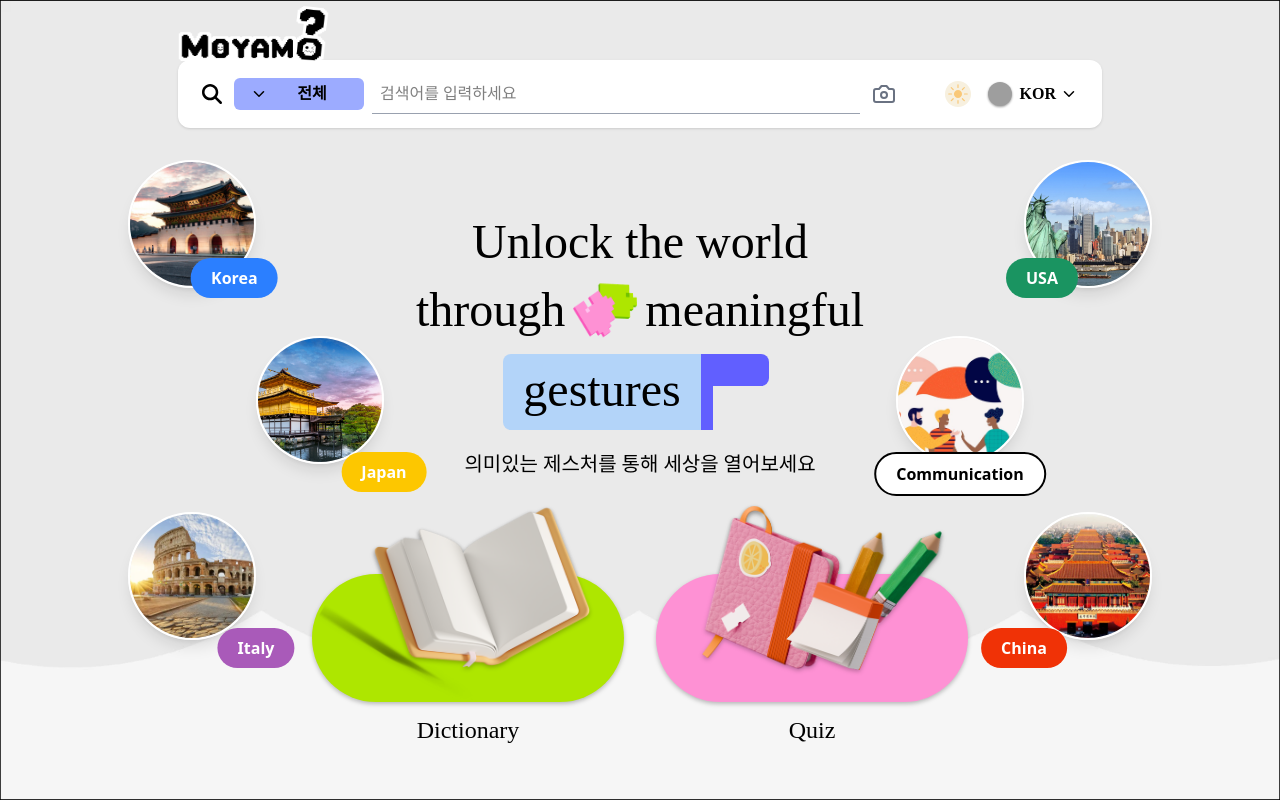
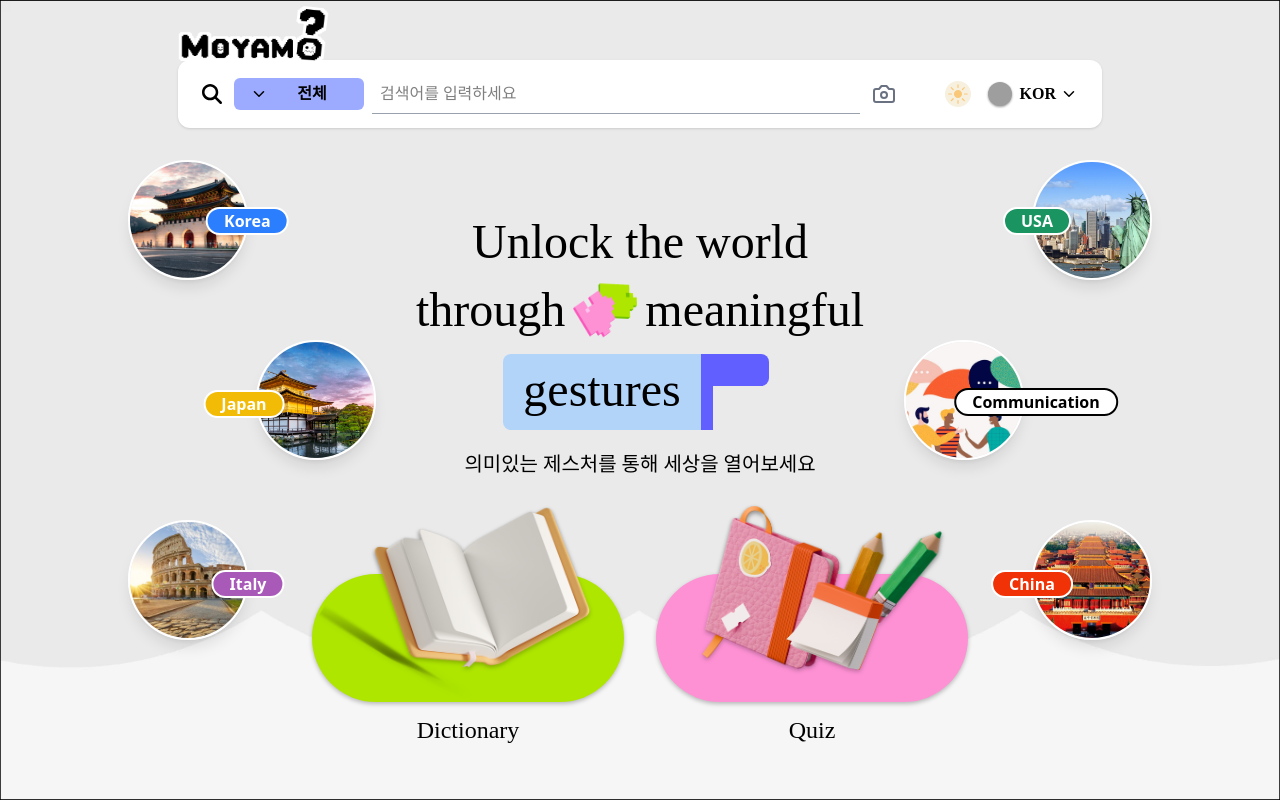
Before and after one commit to lovelyppotto/Moyamo, a React (Vite) app in the folder FE/: page / in a window 1280 px wide. Built offline with nearby package versions, Linux system fonts and the light colour scheme; grey boxes are pictures that could not be loaded; a web font is replaced by a local one.

Commit message:
[FE] design: 메인페이지 각 나라 버튼 구현
디자인에 맞춰 위치 조정 완료

ref: S12P21D203-151
related to: S12P21D203-123, S12P21D203-150

```diff
--- a/FE/src/App.tsx
+++ b/FE/src/App.tsx
@@ -4,7 +4,7 @@ import Result from './pages/result/Result';
 import Dictionary from './pages/dict/Dictionary';
 import Quiz from './pages/quiz/Quiz';
 import { createBrowserRouter, RouterProvider } from 'react-router-dom';
-
+import { ThemeProvider } from '@/components/theme-provider';
 
 const router = createBrowserRouter([
   {
@@ -35,9 +35,13 @@ const router = createBrowserRouter([
   },
 ]);
 
-
 function App() {
-  return <RouterProvider router={router} />;
+  return (
+    <div>
+      <ThemeProvider defaultTheme="dark" storageKey="vite-ui-theme">
+        <RouterProvider router={router} />
+      </ThemeProvider>
+    </div>
+  );
 }
-
 export default App;
--- /dev/null
+++ b/FE/src/components/theme-provider.tsx
@@ -0,0 +1,71 @@
+import { createContext, useContext, useEffect, useState } from 'react';
+
+type Theme = 'dark' | 'light' | 'system';
+
+type ThemeProviderProps = {
+  children: React.ReactNode;
+  defaultTheme?: Theme;
+  storageKey?: string;
+};
+
+type ThemeProviderState = {
+  theme: Theme;
+  setTheme: (theme: Theme) => void;
+};
+
+const initialState: ThemeProviderState = {
+  theme: 'system',
+  setTheme: () => null,
+};
+
+const ThemeProviderContext = createContext<ThemeProviderState>(initialState);
+
+export function ThemeProvider({
+  children,
+  defaultTheme = 'system',
+  storageKey = 'vite-ui-theme',
+  ...props
+}: ThemeProviderProps) {
+  const [theme, setTheme] = useState<Theme>(
+    () => (localStorage.getItem(storageKey) as Theme) || defaultTheme
+  );
+
+  useEffect(() => {
+    const root = window.document.documentElement;
+
+    root.classList.remove('light', 'dark');
+
+    if (theme === 'system') {
+      const systemTheme = window.matchMedia('(prefers-color-scheme: dark)').matches
+        ? 'dark'
+        : 'light';
+
+      root.classList.add(systemTheme);
+      return;
+    }
+
+    root.classList.add(theme);
+  }, [theme]);
+
+  const value = {
+    theme,
+    setTheme: (theme: Theme) => {
+      localStorage.setItem(storageKey, theme);
+      setTheme(theme);
+    },
+  };
+
+  return (
+    <ThemeProviderContext.Provider {...props} value={value}>
+      {children}
+    </ThemeProviderContext.Provider>
+  );
+}
+
+export const useTheme = () => {
+  const context = useContext(ThemeProviderContext);
+
+  if (context === undefined) throw new Error('useTheme must be used within a ThemeProvider');
+
+  return context;
+};
--- a/FE/src/pages/home/Home.tsx
+++ b/FE/src/pages/home/Home.tsx
@@ -30,14 +30,18 @@ function Home() {
         {/* 한국 (왼쪽 상단) */}
         <div className="absolute top-[20%] left-[10%]">
           <div className="relative">
-            <div className="w-32 h-32 rounded-full overflow-hidden border-2 border-white shadow-lg">
+            <div className="w-30 h-30 rounded-full overflow-hidden border-2 border-white shadow-lg">
               <img
                 src="/images/attractions/korea.png"
                 alt="Korea"
                 className="w-full h-full object-cover"
               />
             </div>
-            <div className="absolute bottom-0 right-0 transform translate-x-1/4 translate-y-1/4 px-5 py-2 rounded-full text-white font-bold bg-blue-500">
+            <div
+              className="absolute bottom-13 -right-5
+              transform translate-x-1/4 translate-y-1/4 px-4
+              rounded-full border-2 border-white
+              text-white font-bold bg-blue-500">
               Korea
             </div>
           </div>
@@ -46,14 +50,18 @@ function Home() {
         {/* 미국 (오른쪽 상단) */}
         <div className="absolute top-[20%] right-[10%]">
           <div className="relative">
-            <div className="w-32 h-32 rounded-full overflow-hidden border-2 border-white shadow-lg">
+            <div className="w-30 h-30 rounded-full overflow-hidden border-2 border-white shadow-lg -scale-x-100">
               <img
                 src="/images/attractions/usa.jpg"
                 alt="USA"
                 className="w-full h-full object-cover"
               />
             </div>
-            <div className="absolute bottom-0 left-0 transform -translate-x-1/4 translate-y-1/4 px-5 py-2 rounded-full text-white font-bold bg-us-600">
+            <div className="absolute bottom-13 -left-3
+              transform -translate-x-1/4 translate-y-1/4 px-4
+              rounded-full text-white border-2 border-white
+              font-bold bg-us-600"
+            >
               USA
             </div>
           </div>
@@ -62,15 +70,19 @@ function Home() {
         {/* 일본 (왼쪽 중간) */}
         <div className="absolute top-1/2 left-[20%] transform -translate-y-1/2">
           <div className="relative">
-            <div className="w-32 h-32 rounded-full overflow-hidden border-2 border-white shadow-lg">
+            <div className="w-30 h-30 rounded-full overflow-hidden border-2 border-white shadow-lg">
               <img
                 src="/images/attractions/japan.jpg"
                 alt="Japan"
                 className="w-full h-full object-cover"
               />
             </div>
-            <div className="absolute -bottom-2 right-0 transform translate-x-1/2 translate-y-1/2 px-5 py-2 rounded-full text-white font-bold bg-yellow-400">
-
+            <div
+              className="absolute bottom-14 right-33
+              transform translate-x-1/2 translate-y-1/2 px-4
+              rounded-full text-white border-2 border-white
+              font-bold bg-jp-500"
+              >
               Japan
             </div>
           </div>
@@ -79,30 +91,39 @@ function Home() {
         {/* 커뮤니케이션 (오른쪽 중간) */}
         <div className="absolute top-1/2 right-[20%] transform -translate-y-1/2">
           <div className="relative">
-            <div className="w-32 h-32 rounded-full overflow-hidden border-2 border-white shadow-lg">
+            <div className="w-30 h-30 rounded-full overflow-hidden border-2 border-white shadow-lg">
               <img
                 src="/images/attractions/communication.jpg"
                 alt="Communication"
                 className="w-full h-full object-cover"
               />
             </div>
-            <div className="absolute -bottom-8 left-1/2 transform -translate-x-1/2 px-5 py-2 rounded-full text-black font-bold bg-white border-2 border-black">
+            <div
+              className="absolute bottom-11 left-33
+              transform -translate-x-1/2 px-4
+              rounded-full text-black border-2 border-black
+              font-bold bg-white"
+            >
               Communication
             </div>
           </div>
         </div>
 
-        {/* 일본 (왼쪽 하단) */}
+        {/* 이탈리아 (왼쪽 하단) */}
         <div className="absolute bottom-[20%] left-[10%]">
           <div className="relative">
-            <div className="w-32 h-32 rounded-full overflow-hidden border-2 border-white shadow-lg">
+            <div className="w-30 h-30 rounded-full overflow-hidden border-2 border-white shadow-lg">
               <img
                 src="/images/attractions/italy.webp"
                 alt="Italy"
                 className="w-full h-full object-cover"
               />
             </div>
-            <div className="absolute -bottom-2 right-0 transform translate-x-1/2 translate-y-1/2 px-5 py-2 rounded-full text-white font-bold bg-italy-600">
+            <div
+              className="absolute bottom-14 right-0
+              transform translate-x-1/2 translate-y-1/2 px-4
+              rounded-full bg-italy-600 border-2 border-white
+              text-white font-bold">
               Italy
             </div>
           </div>
@@ -111,110 +132,26 @@ function Home() {
         {/* 중국 (오른쪽 하단) */}
         <div className="absolute bottom-[20%] right-[10%]">
           <div className="relative">
-            <div className="w-32 h-32 rounded-full overflow-hidden border-2 border-white shadow-lg">
+            <div className="w-30 h-30 rounded-full overflow-hidden border-2 border-white shadow-lg">
               <img
                 src="/images/attractions/china.jpg"
                 alt="China"
                 className="w-full h-full object-cover"
               />
             </div>
-            <div className="absolute -bottom-2 left-0 transform -translate-x-1/2 translate-y-1/2 px-5 py-2 rounded-full text-white font-bold bg-cn-600">
+            <div
+              className="absolute bottom-14 left-0
+              transform -translate-x-1/2 translate-y-1/2 px-4
+              rounded-full bg-cn-600 border-2 border-white
+              text-white font-bold"
+            >
               China
             </div>
           </div>
         </div>
 
         {/* 점선 연결선 */}
-        {/* 한국 -> 제스처 */}
-        <svg className="absolute inset-0 w-full h-full" style={{ zIndex: -1 }}>
-          <line
-            x1="15%"
-            y1="15%"
-            x2="20%"
-            y2="50%"
-            stroke="#888888"
-            strokeWidth="2"
-            strokeDasharray="5,5"
-          />
-        </svg>
 
-        {/* 제스처 -> 일본 */}
-        <svg className="absolute inset-0 w-full h-full" style={{ zIndex: -1 }}>
-          <line
-            x1="20%"
-            y1="50%"
-            x2="15%"
-            y2="85%"
-            stroke="#888888"
-            strokeWidth="2"
-            strokeDasharray="5,5"
-          />
-        </svg>
-
-        {/* 한국 -> 미국 */}
-        <svg className="absolute inset-0 w-full h-full" style={{ zIndex: -1 }}>
-          <line
-            x1="15%"
-            y1="15%"
-            x2="85%"
-            y2="15%"
-            stroke="#888888"
-            strokeWidth="2"
-            strokeDasharray="5,5"
-          />
-        </svg>
-
-        {/* 미국 -> 커뮤니케이션 */}
-        <svg className="absolute inset-0 w-full h-full" style={{ zIndex: -1 }}>
-          <line
-            x1="85%"
-            y1="15%"
-            x2="80%"
-            y2="50%"
-            stroke="#888888"
-            strokeWidth="2"
-            strokeDasharray="5,5"
-          />
-        </svg>
-
-        {/* 커뮤니케이션 -> 중국 */}
-        <svg className="absolute inset-0 w-full h-full" style={{ zIndex: -1 }}>
-          <line
-            x1="80%"
-            y1="50%"
-            x2="85%"
-            y2="85%"
-            stroke="#888888"
-            strokeWidth="2"
-            strokeDasharray="5,5"
-          />
-        </svg>
-
-        {/* 일본 -> 중국 */}
-        <svg className="absolute inset-0 w-full h-full" style={{ zIndex: -1 }}>
-          <line
-            x1="15%"
-            y1="85%"
-            x2="85%"
-            y2="85%"
-            stroke="#888888"
-            strokeWidth="2"
-            strokeDasharray="5,5"
-          />
-        </svg>
-
-        {/* 제스처 -> 커뮤니케이션 */}
-        <svg className="absolute inset-0 w-full h-full" style={{ zIndex: -1 }}>
-          <line
-            x1="20%"
-            y1="50%"
-            x2="80%"
-            y2="50%"
-            stroke="#888888"
-            strokeWidth="2"
-            strokeDasharray="5,5"
-          />
-        </svg>
       </div>
 
 
```
Also changed, not shown: FE/src/pages/home/DarkModeLottie.tsx (+16 -22 lines).
